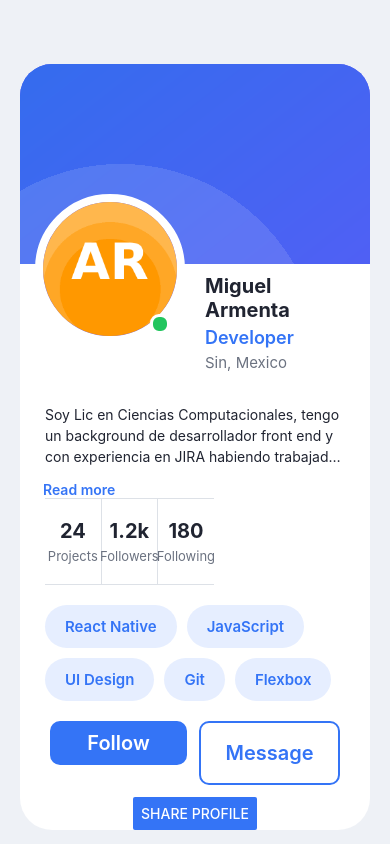
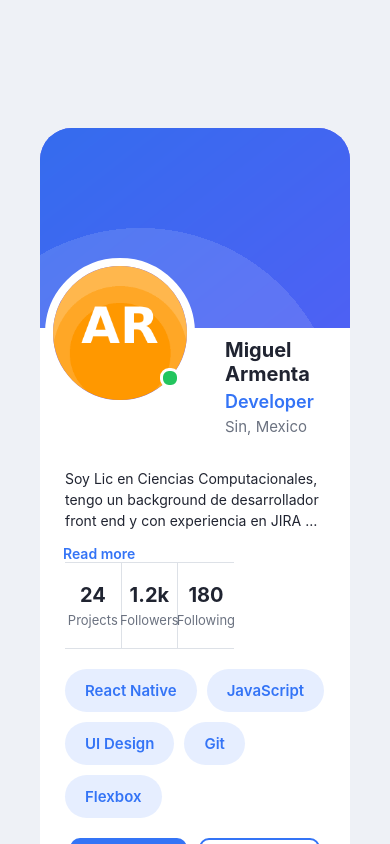
Before and after one commit to jesus1497/studentAppTask1, a React Native app: screen / in a window 390 px wide. Built offline with nearby package versions, Linux system fonts and the light colour scheme.

Commit message:
solution scrollView

```diff
--- a/App.js
+++ b/App.js
@@ -82,6 +82,7 @@ export default function App() {
   };
   return (
     <View style={styles.screen}>
+      <ScrollView showsVerticalScrollIndicador={true} contentContainerStyle={styles.scrollContent}>
         {/* TODO STEP 1: build the card with View and Text (name, role, location, bio) */}
         <View style={styles.card}>
           {/* TODO STEP 2: add the banner and the avatar with Image */}
@@ -145,7 +146,7 @@ export default function App() {
                     pressed && styles.pressed
                   ]}
                 >
-                <Text style={[styles.messageText]}>{isComposerOpen ? 'Close' : 'Message'}</Text>
+                  <Text style={styles.messageText}>{isComposerOpen ? 'Close' : 'Message'}</Text>
                 </Pressable>
               </View>
               {isComposerOpen && (
@@ -195,11 +196,22 @@ export default function App() {
             {/* TODO STEP 5: polish the styles (colors, typography, shadow) */}
           </View>
         </View>
+      </ScrollView>
     </View>
   );
 }
 
 const styles = StyleSheet.create({
+  screenScroll: {
+    flex: 1,
+    backgroundColor: '#f0f0f0',
+  },
+  scrollContent: {
+    flexGrow: 1,
+    paddingTop: 64,
+    paddingHorizontal: 20,
+    paddingBottom: 40,
+  },
   screen: {
     flex: 1,
     paddingTop: 64,
@@ -219,7 +231,7 @@ const styles = StyleSheet.create({
     height: 150,
     borderRadius: 90,
     backgroundColor: "#7B70F9",
-    right: 160,
+    right: 130,
     top: 130,
   },
   card: {
@@ -237,8 +249,8 @@ const styles = StyleSheet.create({
     backgroundColor: '#22C55E',
     borderWidth: 3,
     borderColor: '#FFFFFF',
-    right: 200,
-    top: 250,
+    right: 170,
+    top: 240,
   },
   actions: {
     flexDirection: 'row',
@@ -355,7 +367,6 @@ const styles = StyleSheet.create({
   button: {
     alignItems: 'center',
     flexDirection: "row",
-    marginBottom: 20,
   },
 
   primaryButton: {
```
Lines whose indentation alone changed are shown as unchanged.
